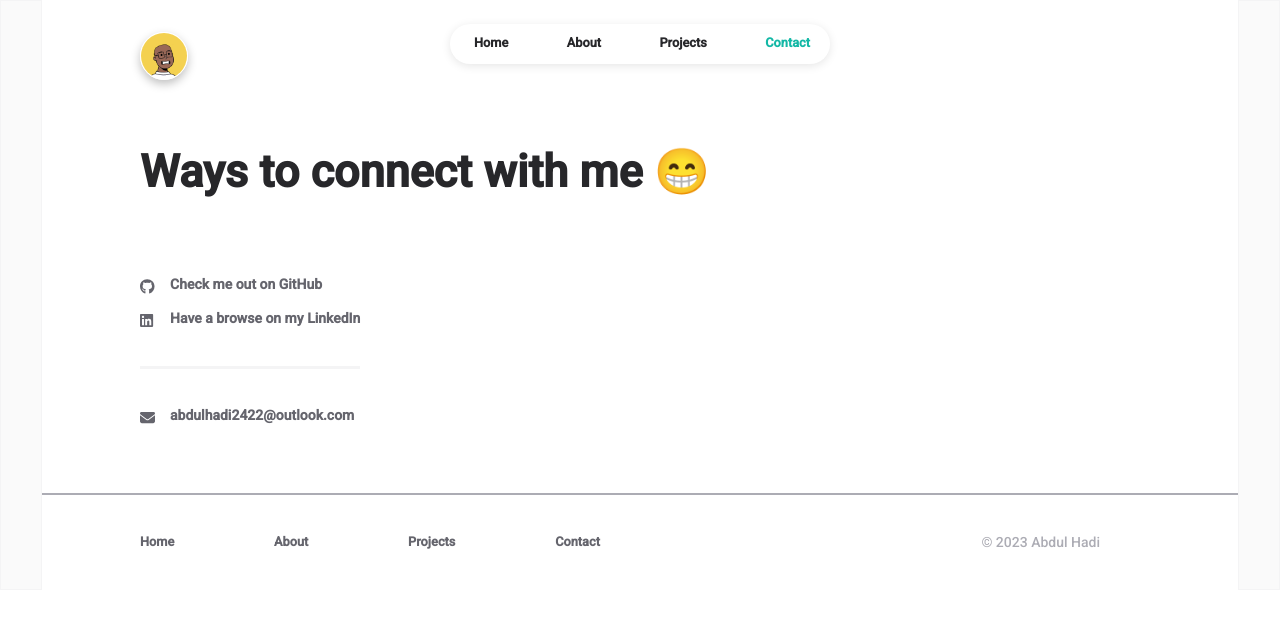
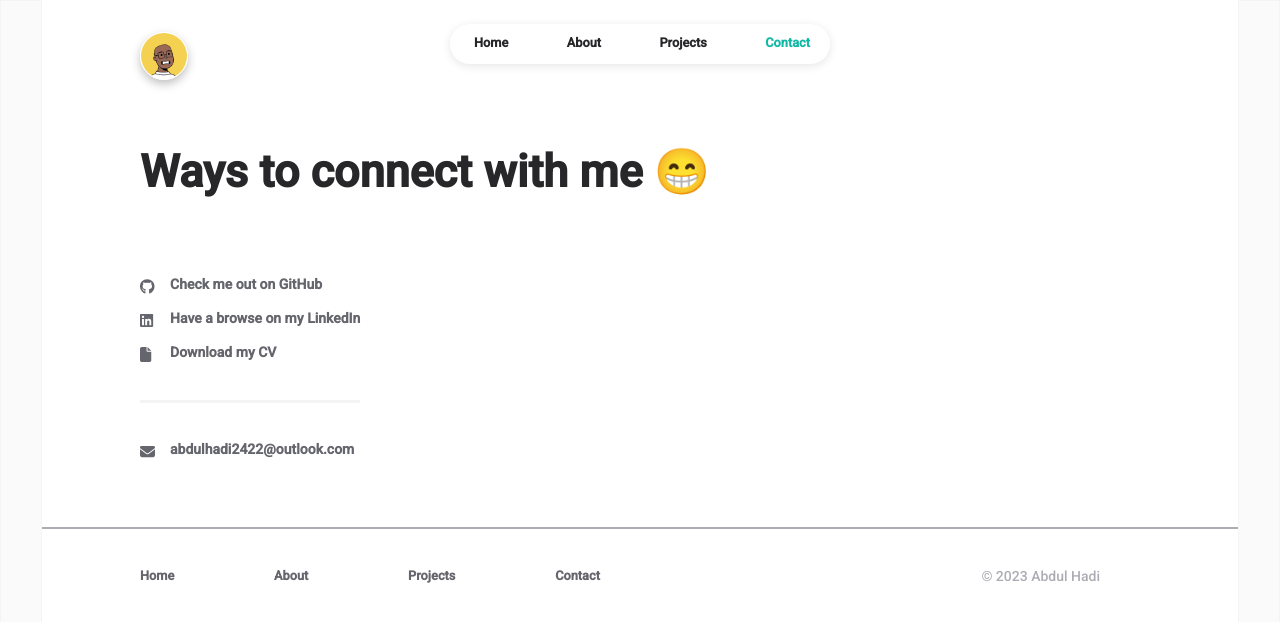
Before and after one commit to iihadi/reactfolio, a React (Create React App) app: page /contact in a window 1280 px wide. Shown: the top 622 px of the page. Built offline with nearby package versions, Linux system fonts and the light colour scheme.

Commit message:
Added CV

```diff
--- a/src/components/about/socials.jsx
+++ b/src/components/about/socials.jsx
@@ -1,6 +1,6 @@
 import React from "react";
 import { FontAwesomeIcon } from "@fortawesome/react-fontawesome";
-import { faEnvelope } from "@fortawesome/free-solid-svg-icons";
+import { faEnvelope, faFile } from "@fortawesome/free-solid-svg-icons";
 import {
 	faGithub,
 	faLinkedin,
@@ -42,6 +42,23 @@ const Socials = () => {
 			</div>
 
 
+			<div className="social">
+				<a
+					href="./CV-2023.pdf"
+					target="_blank"
+					rel="noreferrer"
+				>
+					<div className="social-icon">
+						<FontAwesomeIcon
+							icon={faFile}
+							className="social-icon"
+						/>
+					</div>
+					<div className="social-text">Download my CV</div>
+				</a>
+			</div>
+
+
 			<div className="email">
 				<div className="email-wrapper">
 					<a
--- a/src/pages/homepage.jsx
+++ b/src/pages/homepage.jsx
@@ -1,7 +1,7 @@
 import React, { useState, useEffect } from "react";
 import { Helmet } from "react-helmet";
 
-import { faMailBulk } from "@fortawesome/free-solid-svg-icons";
+import { faMailBulk, faFile } from "@fortawesome/free-solid-svg-icons";
 import { FontAwesomeIcon } from "@fortawesome/react-fontawesome";
 import {
 	faGithub,
@@ -140,6 +140,16 @@ const Homepage = () => {
 									className="homepage-social-icon"
 								/>
 							</a>
+							<a
+								href="./CV-2023.pdf"
+								target="_blank"
+								rel="noreferrer"
+							>
+								<FontAwesomeIcon
+									icon={faFile}
+									className="homepage-social-icon"
+								/>
+							</a>
 						</div>
 
 						<div className="homepage-projects">
```
Also changed, not shown: 9 other files (tests, documents, lock files or other folders).
